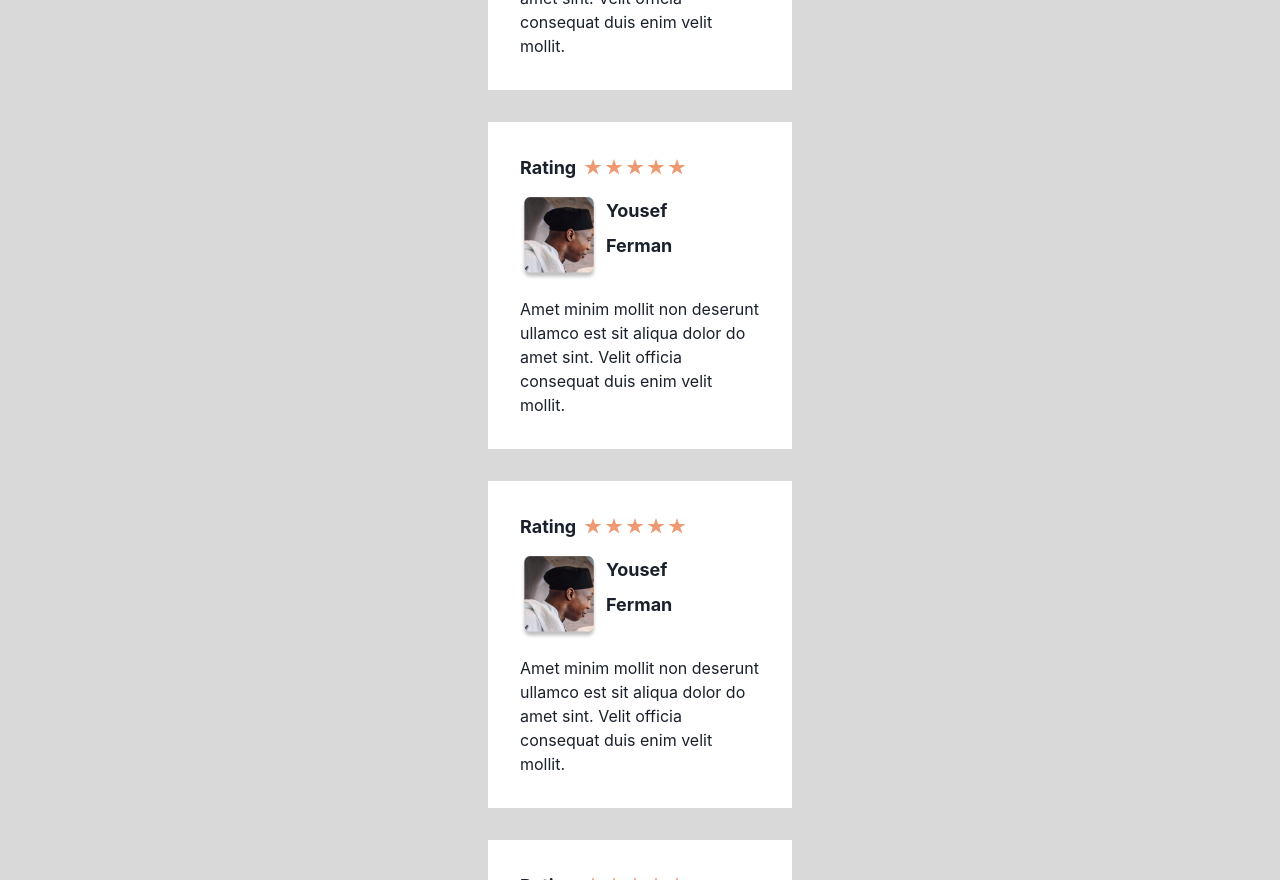
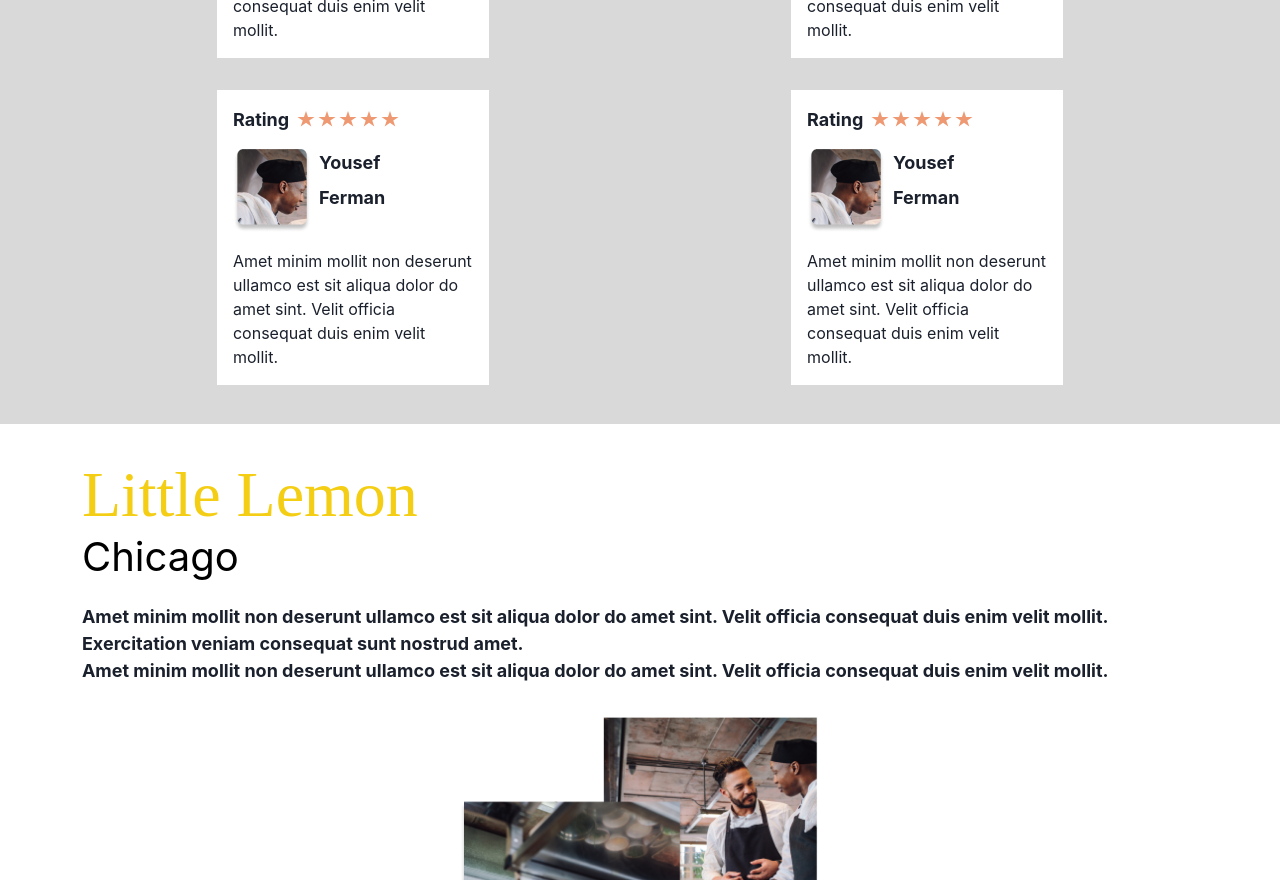
Before and after one commit to hassanaboukhalil/little_lemon_restaurant, a React (Create React App) app: page / in a window 1280 px wide. Shown: the part 1920-2800 px from the top of the page. Built offline with nearby package versions, Linux system fonts and the light colour scheme.

Commit message:
finish the media queries of home page for the tablets

```diff
--- a/src/css/App.css
+++ b/src/css/App.css
@@ -285,6 +285,37 @@
     height: 185.26px;
     border-top-left-radius: 20px;
     border-top-right-radius: 20px;
+    border: solid 1.5px;
+  }
+  :root .testimonials .raters {
+    padding-right: 0;
+    padding-left: 0;
+    grid-template-columns: auto auto;
+    justify-items: center;
+    row-gap: 2rem;
+  }
+  :root .testimonials .raters .rater {
+    padding: 1rem;
+  }
+  :root .about {
+    align-items: center;
+  }
+  :root .about p {
+    font-weight: bold;
+  }
+  :root .about img {
+    width: 360px;
+    height: 360px;
+  }
+  :root footer .container {
+    flex-direction: row;
+    padding: var(--container-padding-x);
+  }
+  :root footer .container img {
+    order: 0;
+  }
+  :root footer .container .texts-and-links {
+    grid-template-columns: auto auto;
   }
 }
 .booking-form {
--- a/src/sass/App.scss
+++ b/src/sass/App.scss
@@ -254,6 +254,44 @@
                     height: 185.26px;
                     border-top-left-radius: 20px;
                     border-top-right-radius: 20px;
+                    border: solid 1.5px;
+                }
+            }
+        }
+
+        .testimonials{
+            .raters{
+                padding-right: 0;
+                padding-left: 0;
+                grid-template-columns: auto auto;
+                justify-items: center;
+                row-gap: 2rem;
+                .rater{
+                    padding: 1rem;
+                }
+            }
+        }
+
+        .about{
+            align-items: center;
+            p{
+                font-weight: bold;
+            }
+            img{
+                width: 360px;
+                height: 360px;
+            }
+        }
+
+        footer{
+            .container{
+                flex-direction: row;
+                padding: var(--container-padding-x);
+                img{
+                    order: 0;
+                }
+                .texts-and-links{
+                    grid-template-columns: auto auto;
                 }
             }
         }
```
Also changed, not shown: 1 other file (tests, documents, lock files or other folders).
